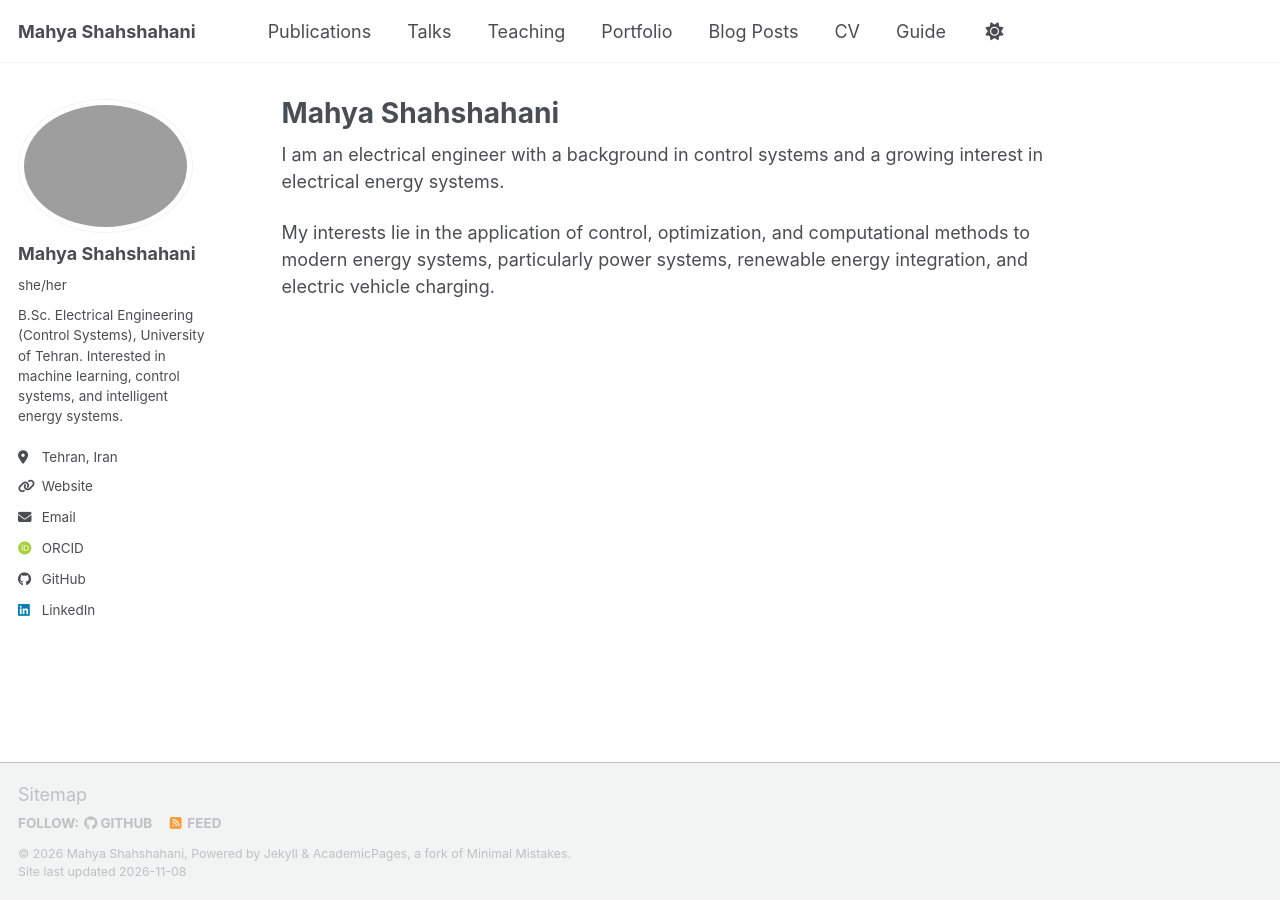
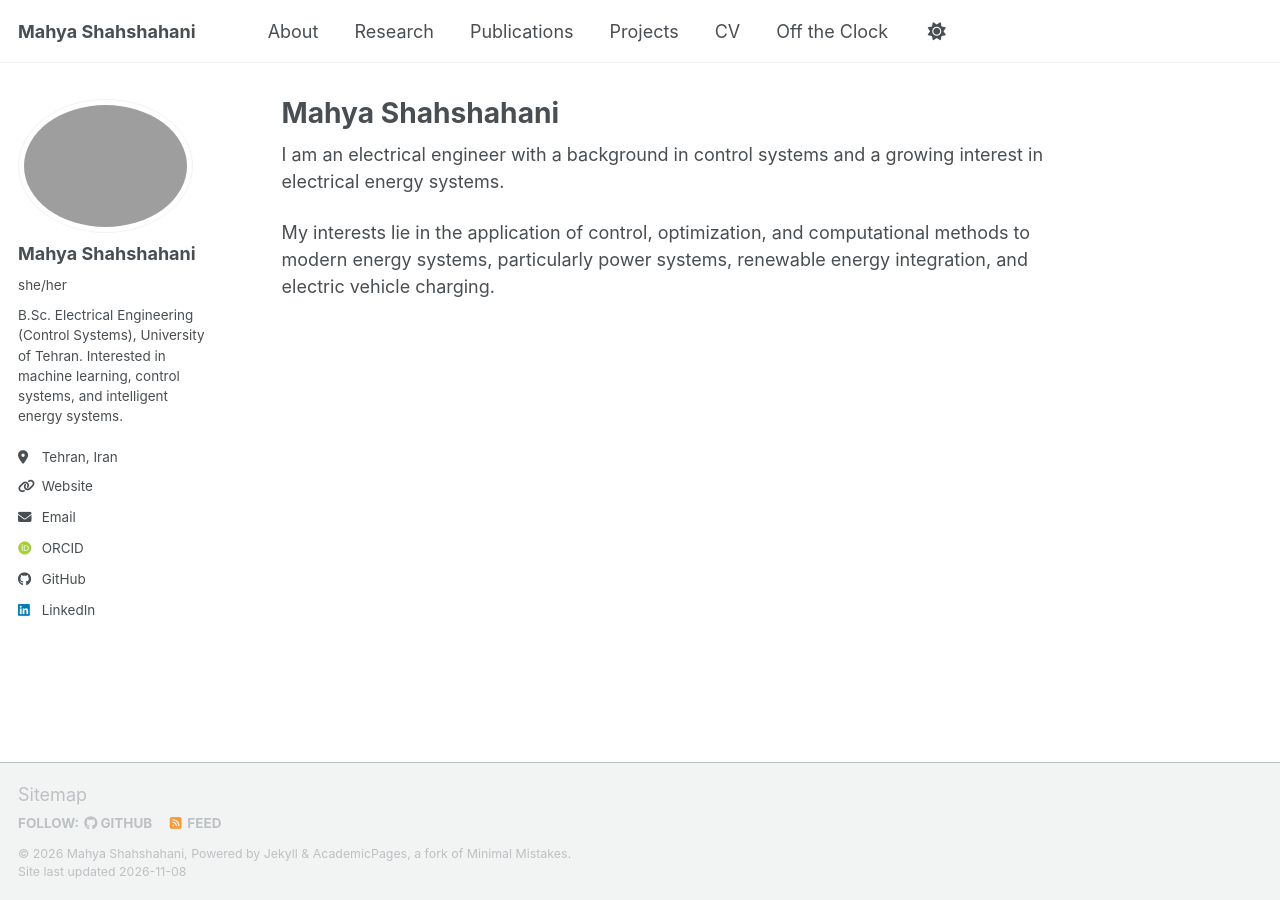
Before and after one commit to mahya-sh/mahya-sh.github.io, a Jekyll site: the page built from _pages/about.md, in a window 1280 px wide. Built offline with Jekyll 4.4.1, drawn with Linux system fonts in a browser that asks for light colours; some web fonts are replaced; a script bundle is joined from its source files by our own code; library files that are not in the unit come from our copies; some of the changed lines change nothing that is shown.

Commit message:
Update navigation links in YAML file
Removed comments and reorganized navigation links.

```diff
--- a/_data/navigation.yml
+++ b/_data/navigation.yml
@@ -1,33 +1,18 @@
-# The following is the order of the links in the header of the website.
-#
-# Changing the order here will adjust the order and you can also add additional
-# links. Removing a link prevents it from showing in the header, but does not
-# prevent it from being included in the site.
-#
-# NOTE that only one of the CV options should be selected, the first is for the
-#      Markdown formatted page while the second is generated using JSON.
+main:
+  - title: "About"
+    url: /
 
-main:
+  - title: "Research"
+    url: /research/
+
   - title: "Publications"
     url: /publications/
 
-  - title: "Talks"
-    url: /talks/
-
-  - title: "Teaching"
-    url: /teaching/
-
-  - title: "Portfolio"
+  - title: "Projects"
     url: /portfolio/
-
-  - title: "Blog Posts"
-    url: /year-archive/
 
   - title: "CV"
     url: /cv/
 
-  # - title: "CV"
-  #   url: /cv-json/
-
-  - title: "Guide"
-    url: /markdown/
+  - title: "Off the Clock"
+    url: /off-the-clock/
```
